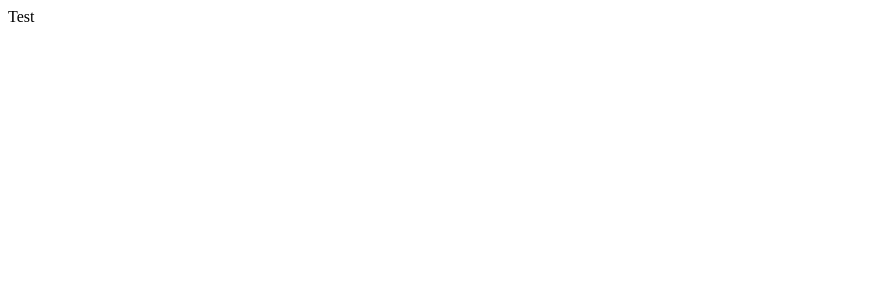
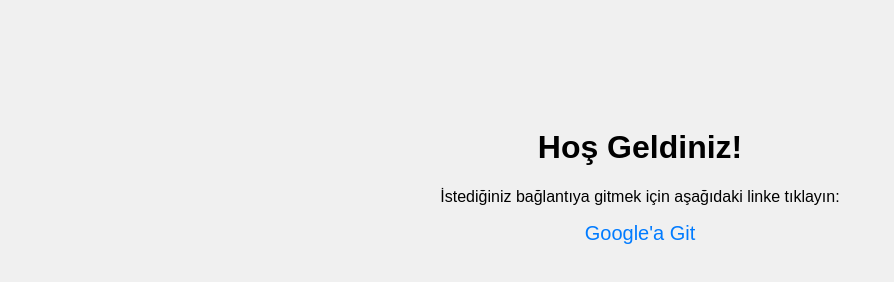
Before and after one commit to LYLOMENTAL/lylomental.github.io, a plain HTML site: page index.html in a window 1280 px wide. Shown: the whole page, without its empty margins (0-894 px from the left). Drawn offline with Linux system fonts and the light colour scheme.

Commit message:
Update index.html

```diff
--- a/index.html
+++ b/index.html
@@ -1,6 +1,28 @@
-<html>
-  <head></head>
-  <body>
-    <p>Test</p>
-  </body>
+<!DOCTYPE html>
+<html lang="tr">
+<head>
+  <meta charset="UTF-8">
+  <title>Benim Sitem</title>
+  <style>
+    body {
+      font-family: Arial, sans-serif;
+      background-color: #f0f0f0;
+      text-align: center;
+      padding-top: 100px;
+    }
+    a {
+      font-size: 20px;
+      color: #007BFF;
+      text-decoration: none;
+    }
+    a:hover {
+      text-decoration: underline;
+    }
+  </style>
+</head>
+<body>
+  <h1>Hoş Geldiniz!</h1>
+  <p>İstediğiniz bağlantıya gitmek için aşağıdaki linke tıklayın:</p>
+  <a href="https://www.google.com" target="_blank">Google'a Git</a>
+</body>
 </html>
```
